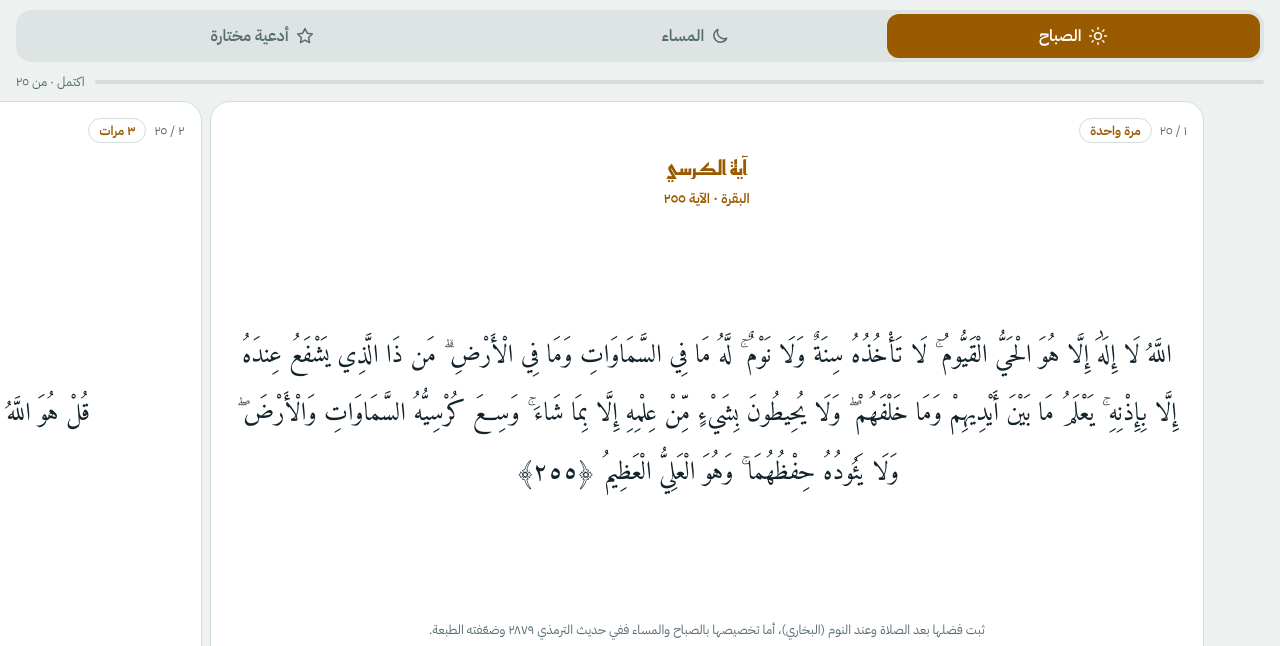
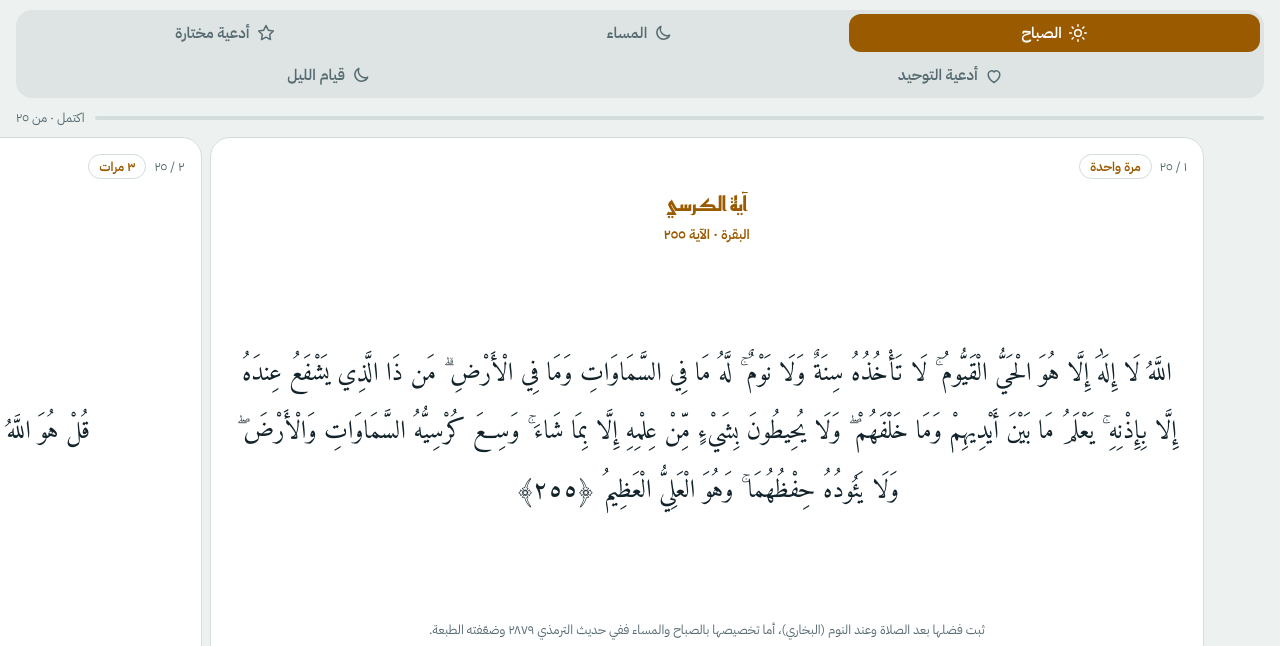
Before and after one commit to dossmm1z/adhkar, a plain HTML site: page index.html in a window 1280 px wide. Shown: the top 646 px of the page. Drawn offline with Linux system fonts and the light colour scheme; a web font is replaced by a local one.

Commit message:
Add tawhid and qiyam sections, fix istighfar wording
Added new CSS variables for 'karb' and 'qiyam' modes, updated body data attributes, and modified button configurations.

```diff
--- a/index.html
+++ b/index.html
@@ -30,6 +30,10 @@
   --on-evening: #FFFFFF;
   --selected: #2D6A4F;
   --on-selected: #FFFFFF;
+  --karb: #7A3E8E;
+  --on-karb: #FFFFFF;
+  --qiyam: #1F5F7A;
+  --on-qiyam: #FFFFFF;
   --accent: var(--morning);
   --on-accent: var(--on-morning);
 
@@ -51,6 +55,10 @@
     --on-evening: #0C1330;
     --selected: #7CC4A0;
     --on-selected: #0A1F15;
+    --karb: #C9A0DC;
+    --on-karb: #1F0F28;
+    --qiyam: #6FC3E0;
+    --on-qiyam: #08202B;
     color-scheme: dark;
   }
 }
@@ -66,6 +74,10 @@
   --on-evening: #0C1330;
   --selected: #7CC4A0;
   --on-selected: #0A1F15;
+  --karb: #C9A0DC;
+  --on-karb: #1F0F28;
+  --qiyam: #6FC3E0;
+  --on-qiyam: #08202B;
   color-scheme: dark;
 }
 
@@ -90,6 +102,8 @@ body {
 }
 body[data-mode="evening"] { --accent: var(--evening); --on-accent: var(--on-evening); }
 body[data-mode="selected"] { --accent: var(--selected); --on-accent: var(--on-selected); }
+body[data-mode="karb"] { --accent: var(--karb); --on-accent: var(--on-karb); }
+body[data-mode="qiyam"] { --accent: var(--qiyam); --on-accent: var(--on-qiyam); }
 
 button { font: inherit; color: inherit; }
 :focus-visible { outline: 2px solid var(--accent); outline-offset: 2px; }
@@ -98,7 +112,7 @@ button { font: inherit; color: inherit; }
 /* Mode switch */
 .seg {
   display: grid;
-  grid-template-columns: 1fr 1fr 1.3fr;
+  grid-template-columns: repeat(6, 1fr);
   gap: 4px;
   padding: 4px;
   border-radius: 16px;
@@ -107,16 +121,19 @@ button { font: inherit; color: inherit; }
 }
 .seg button {
   display: flex; align-items: center; justify-content: center; gap: 6px;
-  min-height: 44px; padding: 0 4px;
+  min-height: 38px; padding: 0 4px;
   border: 0; border-radius: 12px;
   background: transparent;
   color: var(--muted);
-  font-weight: 600; font-size: 1rem;
+  font-weight: 600; font-size: .95rem;
   cursor: pointer;
   touch-action: manipulation;
   -webkit-tap-highlight-color: transparent;
 }
 .seg button[aria-pressed="true"] { background: var(--accent); color: var(--on-accent); }
+@media (max-width: 400px) { .seg svg { display: none; } }
+.seg button { grid-column: span 2; }
+.seg button#b-k, .seg button#b-q { grid-column: span 3; }
 .seg svg { width: 20px; height: 20px; flex: none; fill: none; stroke: currentColor; stroke-width: 1.8; stroke-linecap: round; stroke-linejoin: round; }
 
 /* Progress */
@@ -234,6 +251,14 @@ button { font: inherit; color: inherit; }
     <svg viewBox="0 0 24 24" aria-hidden="true"><path d="M12 3l2.7 5.6 6.1.9-4.4 4.3 1 6.1L12 17l-5.4 2.9 1-6.1L3.2 9.5l6.1-.9z"/></svg>
     <span>أدعية مختارة</span>
   </button>
+  <button type="button" id="b-k" aria-pressed="false">
+    <svg viewBox="0 0 24 24" aria-hidden="true"><path d="M12 21s-7-4.4-7-10a4 4 0 0 1 7-2.6A4 4 0 0 1 19 11c0 5.6-7 10-7 10z"/></svg>
+    <span>أدعية التوحيد</span>
+  </button>
+  <button type="button" id="b-q" aria-pressed="false">
+    <svg viewBox="0 0 24 24" aria-hidden="true"><path d="M20 14.5A8 8 0 0 1 9.5 4a8 8 0 1 0 10.5 10.5z"/></svg>
+    <span>قيام الليل</span>
+  </button>
 </div>
 
 <div class="prog" aria-live="polite">
@@ -346,8 +371,8 @@ button { font: inherit; color: inherit; }
     { id: "tasbih3", kind: "d", when: "m", count: 3, title: "التسبيح المضاعف",
       text: `سبحان الله وبحمده، عدد خلقه، ورضا نفسه، وزنة عرشه، ومداد كلماته` },
     { id: "istighfar", kind: "d", when: "b", count: 100, title: "الاستغفار",
-      note: "مائة مرة في اليوم، حديث عام غير مخصوص بالوقتين.",
-      text: `أستغفر الله وأتوب إليه` },
+      note: "الصيغة الواردة في أبي داود ١٥١٧ والترمذي ٣٥٧٧، وفيها «غُفر له وإن كان فرّ من الزحف». حكم عليها الأرنؤوط بصحيح لغيره لضعف إسنادها. والعدد مائة جاء في فضل الاستغفار عمومًا، غير مخصوص بالوقتين.",
+      text: `أستغفر الله الذي لا إله إلا هو الحيَّ القيومَ وأتوب إليه` },
     { id: "salat", kind: "d", when: "b", count: 10, title: "الصلاة على النبي ﷺ",
       note: "حديث «عشر مرات» في الصباح والمساء ضعيف، والصلاة على النبي ﷺ مشروعة في كل وقت.",
       text: `اللهم صلِّ وسلم على نبينا محمد` },
@@ -388,7 +413,20 @@ button { font: inherit; color: inherit; }
       text: `اللهم إني أعوذ بك من زوال نعمتك، وتحول عافيتك، وفجاءة نقمتك، وجميع سخطك` },
     { id: "s-dhikrika", kind: "d", when: "s", count: 1, title: "الإعانة على الذكر والشكر وحسن العبادة",
       note: "سنن أبي داود، عن معاذ: أوصاه النبي ﷺ ألا يدعها دبر كل صلاة.",
-      text: `اللهم أعني على ذكرك وشكرك وحسن عبادتك` }
+      text: `اللهم أعني على ذكرك وشكرك وحسن عبادتك` },
+
+    /* الكرب: k */
+    { id: "k-karb", kind: "d", when: "k", count: 1, title: "دعاء الكرب",
+      note: "متفق عليه (البخاري ومسلم)، عن ابن عباس: كان النبي ﷺ يقوله عند الكرب.",
+      text: `لا إله إلا الله العظيم الحليم، لا إله إلا الله رب العرش العظيم، لا إله إلا الله رب السماوات ورب الأرض ورب العرش الكريم` },
+    { id: "k-rahmataka", kind: "d", when: "k", count: 1, title: "دعوات المكروب",
+      note: "سنن أبي داود ٥٠٩٠، عن أبي بكرة مرفوعًا. قال الأرنؤوط: إسناده حسن في المتابعات والشواهد. وهو في مسند أحمد وصحيح ابن حبان.",
+      text: `اللهم رحمتك أرجو، فلا تكلني إلى نفسي طرفة عين، وأصلح لي شأني كله، لا إله إلا أنت` },
+
+    /* قيام الليل: q */
+    { id: "q-iftitah", kind: "d", when: "q", count: 1, title: "دعاء افتتاح صلاة الليل",
+      note: "صحيح مسلم ٧٧٠، عن عائشة: كان النبي ﷺ إذا قام من الليل افتتح صلاته بهذا الدعاء.",
+      text: `اللهم رب جبرائيل وميكائيل وإسرافيل، فاطر السماوات والأرض، عالم الغيب والشهادة، أنت تحكم بين عبادك فيما كانوا فيه يختلفون، اهدني لما اختُلف فيه من الحق بإذنك، إنك تهدي من تشاء إلى صراط مستقيم` }
   ];
 
   /* ---------- state ---------- */
@@ -398,13 +436,13 @@ button { font: inherit; color: inherit; }
     var d = new Date();
     return d.getFullYear() + "-" + (d.getMonth() + 1) + "-" + d.getDate();
   }
-  var S = { day: today(), size: 2, auto: true, m: {}, e: {}, s: {} };
+  var S = { day: today(), size: 2, auto: true, m: {}, e: {}, s: {}, k: {}, q: {} };
   try {
     var saved = JSON.parse(localStorage.getItem(KEY) || "null");
     if (saved && typeof saved === "object") {
       if (typeof saved.size === "number") S.size = Math.max(0, Math.min(SIZES.length - 1, saved.size));
       if (typeof saved.auto === "boolean") S.auto = saved.auto;
-      if (saved.day === S.day) { S.m = saved.m || {}; S.e = saved.e || {}; S.s = saved.s || {}; }
+      if (saved.day === S.day) { S.m = saved.m || {}; S.e = saved.e || {}; S.s = saved.s || {}; S.k = saved.k || {}; S.q = saved.q || {}; }
     }
   } catch (err) {}
   function save() { try { localStorage.setItem(KEY, JSON.stringify(S)); } catch (err) {} }
@@ -435,7 +473,7 @@ button { font: inherit; color: inherit; }
 
   /* ---------- build ---------- */
   function build() {
-    list = ITEMS.filter(function (it) { return it.when === mode || (mode !== "s" && it.when === "b"); });
+    list = ITEMS.filter(function (it) { return it.when === mode || (mode !== "s" && mode !== "k" && mode !== "q" && it.when === "b"); });
     car.textContent = "";
     cards = [];
     var total = list.length;
@@ -531,7 +569,7 @@ button { font: inherit; color: inherit; }
     var et = document.getElementById("end-text"), eb = document.getElementById("end-btn");
     if (!et) return;
     if (rem === 0) {
-      et.textContent = mode === "s" ? "تقبّل الله منك. أتممت الأدعية المختارة بحمد الله." : "تقبّل الله منك. أتممت أذكار " + (mode === "m" ? "الصباح" : "المساء") + " بحمد الله.";
+      et.textContent = mode === "q" ? "تقبّل الله منك. أتممت دعاء قيام الليل بحمد الله." : mode === "k" ? "تقبّل الله منك. أتممت أدعية التوحيد بحمد الله." : mode === "s" ? "تقبّل الله منك. أتممت الأدعية المختارة بحمد الله." : "تقبّل الله منك. أتممت أذكار " + (mode === "m" ? "الصباح" : "المساء") + " بحمد الله.";
       eb.hidden = true;
     } else {
       et.textContent = "لم يكتمل بعد: " + ar(rem) + " من " + ar(total);
@@ -572,8 +610,10 @@ button { font: inherit; color: inherit; }
 
   function setMode(m, startAt) {
     mode = m;
-    document.body.setAttribute("data-mode", m === "e" ? "evening" : m === "s" ? "selected" : "morning");
+    document.body.setAttribute("data-mode", m === "e" ? "evening" : m === "s" ? "selected" : m === "k" ? "karb" : m === "q" ? "qiyam" : "morning");
     document.getElementById("b-s").setAttribute("aria-pressed", String(m === "s"));
+    document.getElementById("b-k").setAttribute("aria-pressed", String(m === "k"));
+    document.getElementById("b-q").setAttribute("aria-pressed", String(m === "q"));
     document.getElementById("b-m").setAttribute("aria-pressed", String(m === "m"));
     document.getElementById("b-e").setAttribute("aria-pressed", String(m === "e"));
     build();
@@ -582,6 +622,8 @@ button { font: inherit; color: inherit; }
   document.getElementById("b-m").addEventListener("click", function () { if (mode !== "m") setMode("m"); });
   document.getElementById("b-e").addEventListener("click", function () { if (mode !== "e") setMode("e"); });
   document.getElementById("b-s").addEventListener("click", function () { if (mode !== "s") setMode("s"); });
+  document.getElementById("b-k").addEventListener("click", function () { if (mode !== "k") setMode("k"); });
+  document.getElementById("b-q").addEventListener("click", function () { if (mode !== "q") setMode("q"); });
 
   /* tools */
   function applySize() {
```
